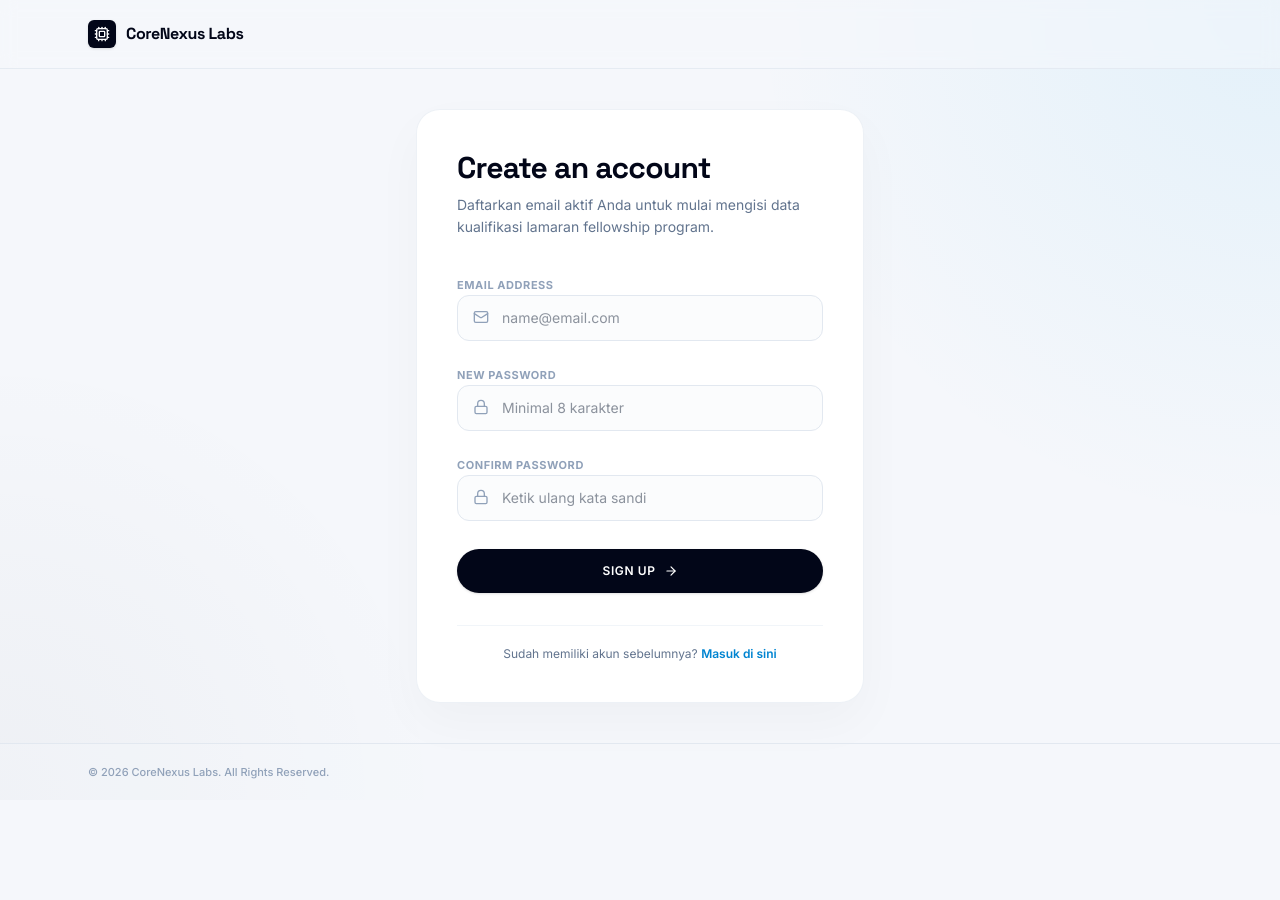
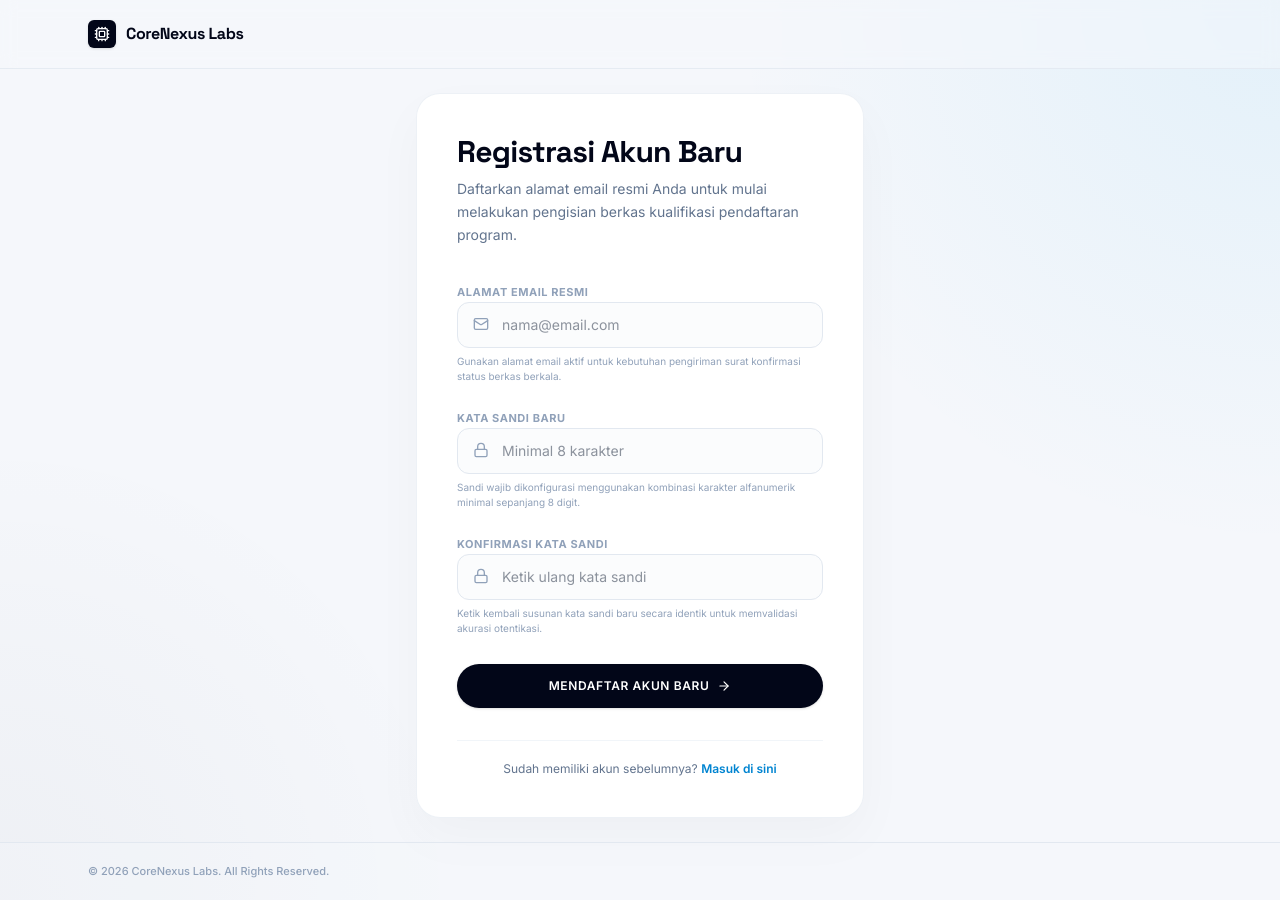
Before and after one commit to maylinmonica/web-dss-recruitment, a React (Vite) app in the folder frontend/: page /register in a window 1280 px wide. Before the commit the page ends 800 px from the top, so only its background shows below. Built offline with nearby package versions, Linux system fonts and the light colour scheme; no server answers; the HTML template or start-up script is replaced by a standard one.

Commit message:
fix: sanitize architectural endpoint context references and append strict input data rules on registration interface

```diff
--- a/frontend/src/pages/Register.jsx
+++ b/frontend/src/pages/Register.jsx
@@ -1,7 +1,7 @@
 import React, { useState, useEffect } from 'react';
 import { useNavigate, Link } from 'react-router-dom';
 import axios from 'axios';
-import { Lock, Mail, CheckCircle, AlertTriangle, Cpu, ArrowRight } from 'lucide-react';
+import { Lock, Mail, CheckCircle2, AlertTriangle, Cpu, ArrowRight, X } from 'lucide-react';
 
 const API_BASE_URL = import.meta.env.VITE_API_URL || 'http://localhost:5001';
 
@@ -14,6 +14,10 @@ function Register() {
 
   const navigate = useNavigate();
 
+  /**
+   * Session route guard validation logic.
+   * Redirects authenticated assets directly to their designated routing scopes.
+   */
   useEffect(() => {
     const token = localStorage.getItem('token');
     const role = localStorage.getItem('userRole');
@@ -25,12 +29,22 @@ function Register() {
     }
   }, [navigate]);
 
+  useEffect(() => {
+    if (notice) {
+      const timer = setTimeout(() => setNotice(null), 5000);
+      return () => clearTimeout(timer);
+    }
+  }, [notice]);
+
+  /**
+   * Account registration request controller pipeline.
+   * Validates parameter structural criteria before transmission to the system endpoint.
+   */
   const handleRegister = async (e) => {
     e.preventDefault();
     setLoading(true);
     setNotice(null);
 
-    // PERBAIKAN: Validasi panjang kata sandi minimal 8 karakter di sisi client
     if (password.length < 8) {
       setNotice({
         title: "Kata Sandi Terlalu Pendek",
@@ -71,7 +85,7 @@ function Register() {
       } else {
         setNotice({
           title: "Pendaftaran Gagal",
-          description: "Gagal terhubung ke sistem registrasi. Periksa kembali status jaringan backend Anda.",
+          description: "Gagal terhubung ke sistem registrasi. Periksa kembali status koneksi jaringan Anda.",
           type: "error"
         });
       }
@@ -104,60 +118,68 @@ function Register() {
       <div className="flex-1 flex items-center justify-center p-6 relative z-10">
         <div className="w-full max-w-md bg-white rounded-3xl border border-slate-200/60 p-8 sm:p-10 shadow-[0_20px_50px_rgba(15,23,42,0.03)]">
           <div className="space-y-2 mb-8">
-            <h2 className="text-3xl font-bold font-display text-slate-950 tracking-tight">Create an account</h2>
-            <p className="text-slate-500 text-xs sm:text-sm leading-relaxed">Daftarkan email aktif Anda untuk mulai mengisi data kualifikasi lamaran fellowship program.</p>
+            <h2 className="text-3xl font-bold font-display text-slate-950 tracking-tight">Registrasi Akun Baru</h2>
+            <p className="text-slate-500 text-xs sm:text-sm leading-relaxed">Daftarkan alamat email resmi Anda untuk mulai melakukan pengisian berkas kualifikasi pendaftaran program.</p>
           </div>
 
+          {/* SINKRONISASI: Standardisasi Layout Banner Notifikasi Toast yang Konsisten */}
           {notice && (
-            <div className={`mb-6 p-4 rounded-xl flex items-start gap-3 border animate-in fade-in slide-in-from-top-2 duration-200 ${
-              notice.type === 'success' ? 'bg-emerald-50/60 border-emerald-100 text-emerald-900' :
-              notice.type === 'warning' ? 'bg-amber-50/60 border-amber-100 text-amber-900' : 'bg-rose-50/60 border-rose-100 text-rose-900'
-            }`}>
-              <div className="mt-0.5 flex-shrink-0">
-                {notice.type === 'success' && <CheckCircle className="w-4 h-4 text-emerald-600" />}
-                {notice.type === 'warning' && <AlertTriangle className="w-4 h-4 text-amber-600" />}
-                {notice.type === 'error' && <AlertTriangle className="w-4 h-4 text-rose-600" />}
-              </div>
-              <div className="space-y-0.5">
-                <h4 className="font-bold text-xs uppercase tracking-wide">{notice.title}</h4>
-                <p className="text-xs opacity-90 leading-relaxed">{notice.description}</p>
+            <div className="mb-6 animate-in fade-in slide-in-from-top-4 duration-300">
+              <div className={`p-4 rounded-2xl border bg-white/90 backdrop-blur-md shadow-lg flex items-start gap-3.5 relative overflow-hidden ${
+                notice.type === 'success' ? 'border-emerald-100' : notice.type === 'warning' ? 'border-amber-100' : 'border-rose-100'
+              }`}>
+                <div className={`absolute left-0 top-0 bottom-0 w-1.5 ${
+                  notice.type === 'success' ? 'bg-emerald-500' : notice.type === 'warning' ? 'bg-amber-500' : 'bg-rose-500'
+                }`} />
+                <div className="shrink-0 pl-1">
+                  {notice.type === 'success' && <CheckCircle2 className="w-5 h-5 text-emerald-600" />}
+                  {notice.type === 'warning' && <AlertTriangle className="w-5 h-5 text-amber-600" />}
+                  {notice.type === 'error' && <AlertTriangle className="w-5 h-5 text-rose-600" />}
+                </div>
+                <div className="flex-1 space-y-0.5 pr-4">
+                  <h4 className="font-bold text-xs uppercase tracking-wider text-slate-900">{notice.title}</h4>
+                  <p className="text-xs text-slate-500 leading-relaxed">{notice.description}</p>
+                </div>
+                <button type="button" onClick={() => setNotice(null)} className="text-slate-400 hover:text-slate-600 absolute right-3 top-3"><X className="w-4 h-4" /></button>
               </div>
             </div>
           )}
 
           <form onSubmit={handleRegister} className="space-y-5">
             <div className="space-y-1.5">
-              <label className="text-[11px] font-bold uppercase tracking-wider text-slate-400">Email Address</label>
+              <label className="text-[11px] font-bold uppercase tracking-wider text-slate-400">Alamat Email Resmi</label>
               <div className="relative">
                 <Mail className="absolute left-4 top-3.5 h-4 w-4 text-slate-400" />
                 <input
                   type="email"
                   required
                   className="w-full pl-11 pr-4 py-3 bg-slate-50/50 border border-slate-200 focus:bg-white rounded-xl focus:outline-none focus:ring-2 focus:ring-sky-500/20 focus:border-sky-500 text-sm transition-all duration-150"
-                  placeholder="name@email.com"
+                  placeholder="nama@email.com"
                   value={email}
                   onChange={(e) => setEmail(e.target.value)}
                 />
               </div>
+              <span className="text-[10px] text-slate-400 leading-normal block mt-1">Gunakan alamat email aktif untuk kebutuhan pengiriman surat konfirmasi status berkas berkala.</span>
             </div>
 
             <div className="space-y-1.5">
-              <label className="text-[11px] font-bold uppercase tracking-wider text-slate-400">New Password</label>
+              <label className="text-[11px] font-bold uppercase tracking-wider text-slate-400">Kata Sandi Baru</label>
               <div className="relative">
                 <Lock className="absolute left-4 top-3.5 h-4 w-4 text-slate-400" />
                 <input
                   type="password"
                   required
                   className="w-full pl-11 pr-4 py-3 bg-slate-50/50 border border-slate-200 focus:bg-white rounded-xl focus:outline-none focus:ring-2 focus:ring-sky-500/20 focus:border-sky-500 text-sm transition-all duration-150"
-                  placeholder="Minimal 8 karakter" // DIUBAH DI SINI
+                  placeholder="Minimal 8 karakter"
                   value={password}
                   onChange={(e) => setPassword(e.target.value)}
                 />
               </div>
+              <span className="text-[10px] text-slate-400 leading-normal block mt-1">Sandi wajib dikonfigurasi menggunakan kombinasi karakter alfanumerik minimal sepanjang 8 digit.</span>
             </div>
 
             <div className="space-y-1.5">
-              <label className="text-[11px] font-bold uppercase tracking-wider text-slate-400">Confirm Password</label>
+              <label className="text-[11px] font-bold uppercase tracking-wider text-slate-400">Konfirmasi Kata Sandi</label>
               <div className="relative">
                 <Lock className="absolute left-4 top-3.5 h-4 w-4 text-slate-400" />
                 <input
@@ -169,6 +191,7 @@ function Register() {
                   onChange={(e) => setPasswordConfirm(e.target.value)}
                 />
               </div>
+              <span className="text-[10px] text-slate-400 leading-normal block mt-1">Ketik kembali susunan kata sandi baru secara identik untuk memvalidasi akurasi otentikasi.</span>
             </div>
 
             <div className="pt-2">
@@ -177,7 +200,7 @@ function Register() {
                 disabled={loading}
                 className="w-full bg-slate-950 hover:bg-sky-600 disabled:bg-slate-400 text-white font-semibold py-3.5 rounded-full text-xs uppercase tracking-wider transition-all duration-300 shadow-sm flex items-center justify-center gap-2"
               >
-                {loading ? 'Creating Account...' : 'Sign Up'}
+                {loading ? 'Memproses Pendaftaran...' : 'Mendaftar Akun Baru'}
                 <ArrowRight className="w-3.5 h-3.5" />
               </button>
             </div>
```
